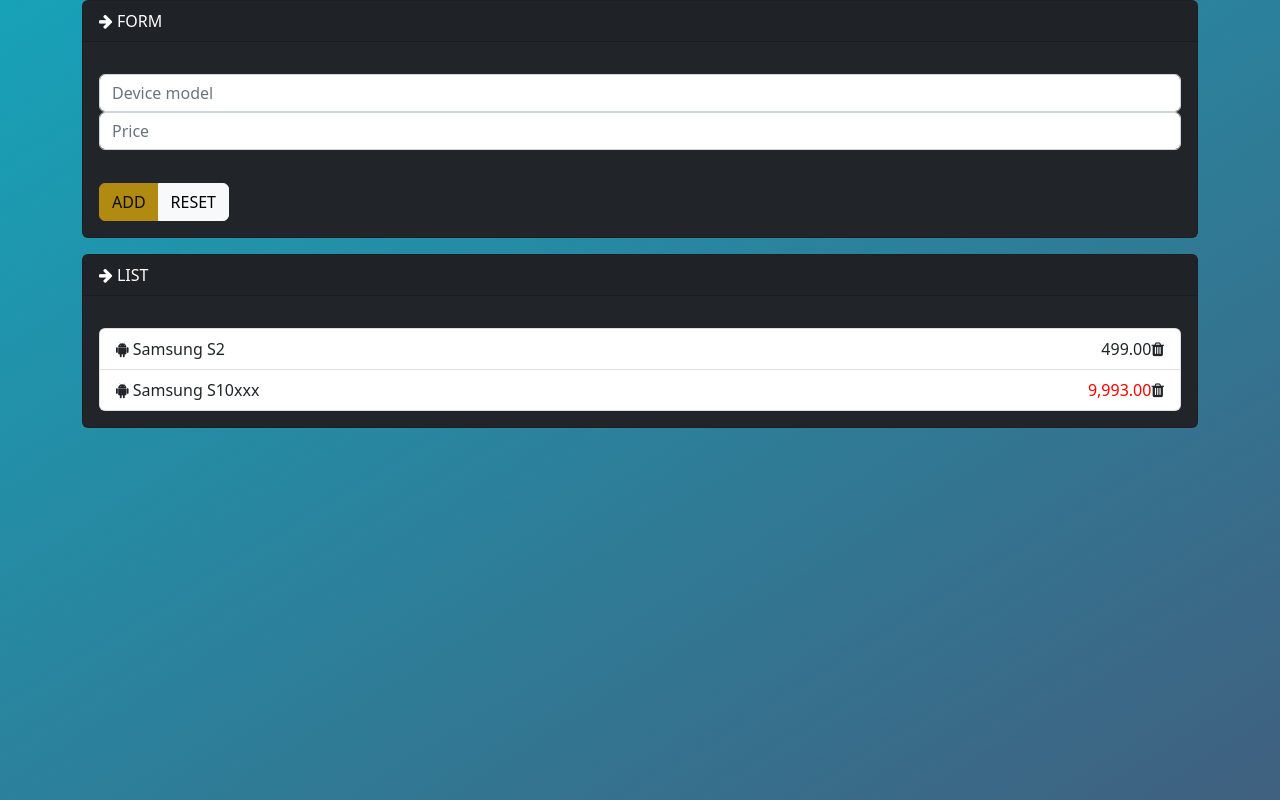
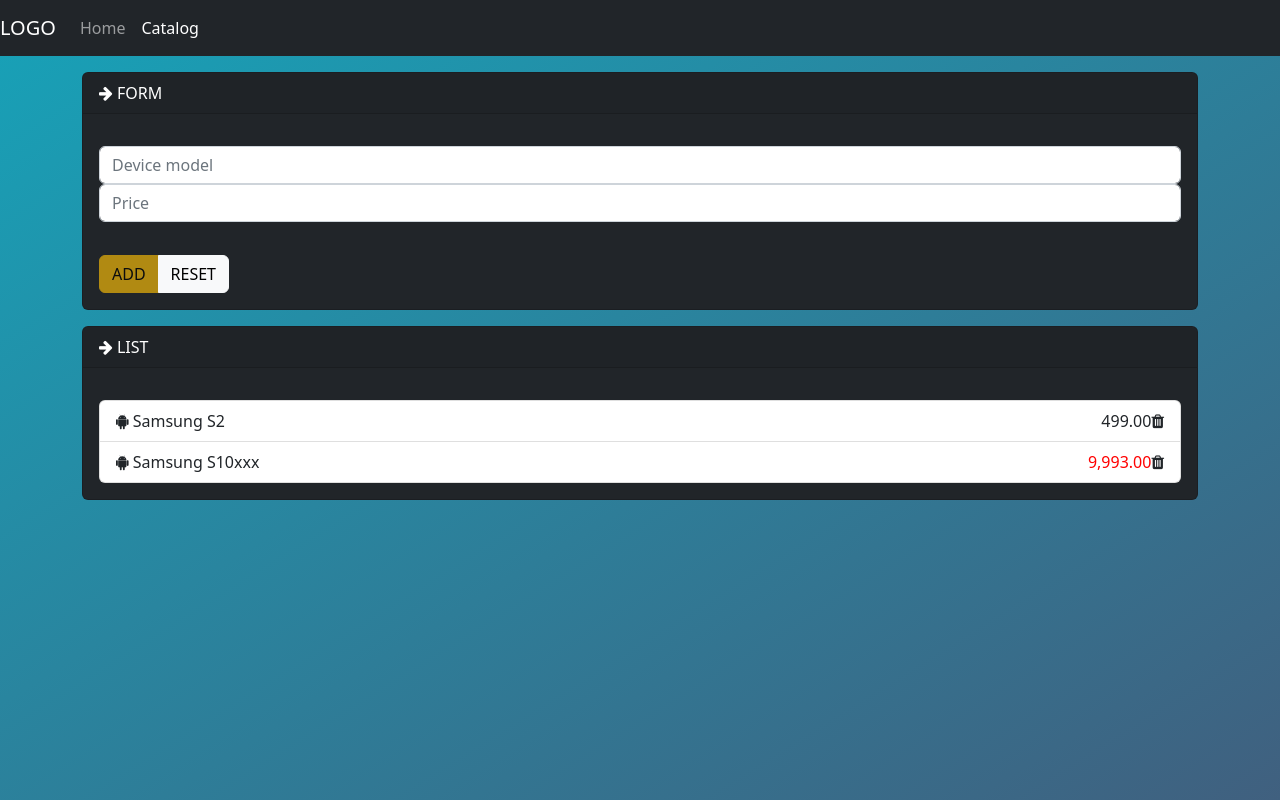
Before and after one commit to Anita-Liberatore/crud-app-catalog-phones-angular-fe, an Angular app: page /catalog in a window 1280 px wide. Built offline with nearby package versions, Linux system fonts and the light colour scheme; data requests are answered from the project's data file.

Commit message:
home component finish and done

```diff
--- a/src/app/app.component.html
+++ b/src/app/app.component.html
@@ -1,3 +1,4 @@
-<div class="container">
+<app-navbar></app-navbar>
+<div class="container mt-3">
     <router-outlet></router-outlet>
 </div>
--- a/src/app/app.module.ts
+++ b/src/app/app.module.ts
@@ -12,6 +12,8 @@
 import { CatalogStore } from './store/catalog.store';
 import { IconComponent } from './features/icon/icon.component';
 import { CardComponent } from './shared/components/card/card.component';
+import { NavbarComponent } from './core/components/navbar/navbar.component';
+import { HomeComponent } from './features/home/home.component';
 
 @NgModule({
   declarations: [
@@ -21,6 +23,8 @@
     CatalogFormComponent,
     IconComponent,
     CardComponent,
+    NavbarComponent,
+    HomeComponent,
   ],
   imports: [
     BrowserModule,
--- /dev/null
+++ b/src/app/core/components/navbar/navbar.component.html
@@ -0,0 +1,17 @@
+<nav class="navbar navbar-expand navbar-dark bg-dark text-white">
+    <a class="navbar-brand">LOGO</a>
+    <div class="navbar-collapse collapse">
+      <ul class="navbar-nav">
+        <li class="nav-item">
+          <a class="nav-link"
+            routerLink="/home"
+            routerLinkActive="active">Home</a>
+        </li>
+        <li class="nav-item">
+          <a class="nav-link"
+             routerLinkActive="active"
+             routerLink="/catalog">Catalog</a>
+        </li>
+      </ul>
+    </div>
+  </nav>
--- /dev/null
+++ b/src/app/core/components/navbar/navbar.component.ts
@@ -0,0 +1,15 @@
+import { Component, OnInit } from '@angular/core';
+
+@Component({
+  selector: 'app-navbar',
+  templateUrl: './navbar.component.html',
+  styleUrls: ['./navbar.component.css']
+})
+export class NavbarComponent implements OnInit {
+
+  constructor() { }
+
+  ngOnInit(): void {
+  }
+
+}
--- /dev/null
+++ b/src/app/features/home/home.component.html
@@ -0,0 +1 @@
+<p>home works!</p>
--- /dev/null
+++ b/src/app/features/home/home.component.ts
@@ -0,0 +1,15 @@
+import { Component, OnInit } from '@angular/core';
+
+@Component({
+  selector: 'app-home',
+  templateUrl: './home.component.html',
+  styleUrls: ['./home.component.css']
+})
+export class HomeComponent implements OnInit {
+
+  constructor() { }
+
+  ngOnInit(): void {
+  }
+
+}
```
Also changed, not shown: src/app/app-routing.module.ts (+4 -3 lines), src/app/core/components/navbar/navbar.component.css (added), src/app/features/home/home.component.css (added), 2 other files (tests, documents, lock files or other folders).
